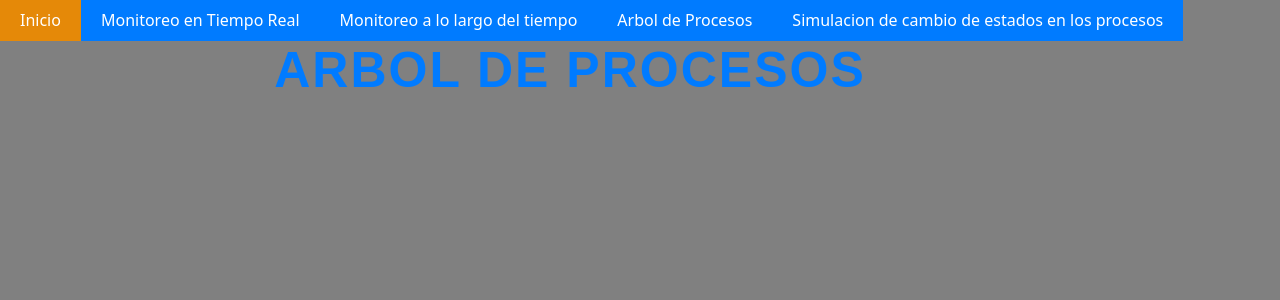
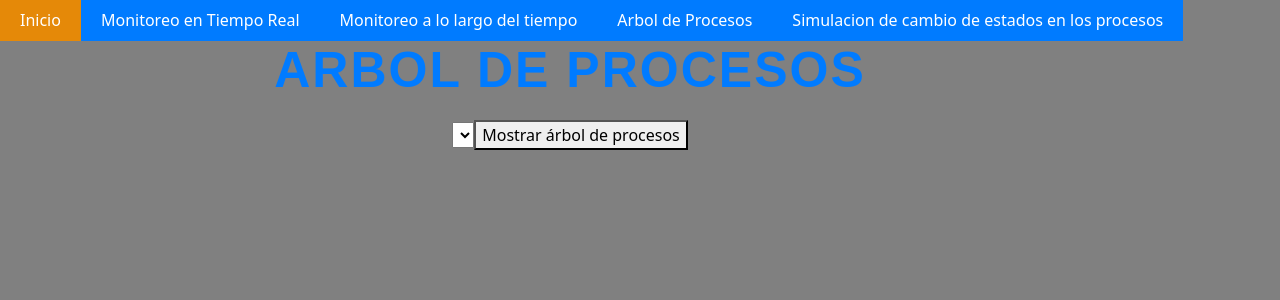
Before and after one commit to HenrryBran-Hub/SO1_1s2024_201314439, a React (Create React App) app in the folder Proyecto/Proyecto1/Frontend/react-front/: page /processtree in a window 1280 px wide. Shown: the top 300 px of the page. Built offline with nearby package versions, Linux system fonts and the light colour scheme.

Commit message:
add grafica

```diff
--- a/Proyecto/Proyecto1/Frontend/react-front/package.json
+++ b/Proyecto/Proyecto1/Frontend/react-front/package.json
@@ -14,6 +14,7 @@
     "react-dom": "^18.2.0",
     "react-router-dom": "^6.22.2",
     "react-scripts": "5.0.1",
+    "vis-network": "^9.1.9",
     "web-vitals": "^2.1.4"
   },
   "scripts": {
--- a/Proyecto/Proyecto1/Frontend/react-front/src/components/ProcessTree.js
+++ b/Proyecto/Proyecto1/Frontend/react-front/src/components/ProcessTree.js
@@ -1,14 +1,88 @@
-import React from "react";
+import React, { useEffect, useState } from "react";
 import NavBar from "./MyNavBar";
 import "../styles/ProcessTree.css";
+import { DataSet, Network } from "vis-network/standalone/esm/vis-network";
 
 const ProcessTree = () => {
+  const [pids, setPids] = useState([]);
+  const [selectedPid, setSelectedPid] = useState("");
+  const [network, setNetwork] = useState(null);
+  const [errorDeConexion, setErrorDeConexion] = useState(false); // Estado para manejar errores de conexión
+  const [msgError, setMsgError] = useState(""); // Estado para manejar mensajes de error
+
+  // Cargar los PIDs cada 10 segundos
+  useEffect(() => {
+    const interval = setInterval(() => {
+      fetch("http://localhost:8080/processtree/pid")
+        .then((response) => response.json())
+        .then((data) => {
+          // Reiniciar el estado de error de conexión si la solicitud es exitosa
+          setErrorDeConexion(false);
+          setMsgError("");
+          setPids(data);
+        })
+        .catch((error) => {
+          // Manejar errores de conexión
+          setErrorDeConexion(true);
+          setMsgError("Error de conexión. Inténtelo de nuevo más tarde.");
+          console.error("Error de conexión:", error);
+        });
+    }, 10000);
+    return () => clearInterval(interval);
+  }, []);
+
+  // Manejar la selección de un PID
+  const handleSelectPid = (event) => {
+    setSelectedPid(event.target.value);
+  };
+
+  // Manejar el clic en el botón
+  const handleClick = () => {
+    fetch(`http://localhost:8080/processtree/data?proceso=${selectedPid}`)
+      .then((response) => response.json())
+      .then((processData) => {
+        // Cambia 'data' a 'processData'
+        const nodes = new DataSet(processData);
+        const edges = new DataSet(
+          processData.flatMap((proceso, i) =>
+            proceso.hijos.map((hijo) => ({
+              from: i,
+              to: processData.findIndex((p) => p.PID === hijo.PID),
+            }))
+          )
+        );
+        const container = document.getElementById("network");
+        const data = {
+          nodes: nodes,
+          edges: edges,
+        };
+        const options = {};
+        setNetwork(new Network(container, data, options));
+      })
+      .catch((error) => {
+        // Manejar errores de conexión
+        setErrorDeConexion(true);
+        setMsgError("Error de conexión. Inténtelo de nuevo más tarde.");
+        console.error("Error de conexión:", error);
+      });
+  };
+
   return (
     <div>
       <NavBar />
       <div className="container">
         <h1 className="titulo">Arbol de Procesos</h1>
-        <div></div>
+        <select onChange={handleSelectPid}>
+          {pids.map((pid, index) => (
+            <option key={index} value={pid}>
+              {pid}
+            </option>
+          ))}
+        </select>
+        <button onClick={handleClick}>Mostrar árbol de procesos</button>
+        {/* Mostrar un mensaje de error si hay un error de conexión */}
+        {errorDeConexion && <div className="error-message">{msgError}</div>}
+        <div id="network"></div>
       </div>
     </div>
   );
```
Also changed, not shown: 1 other file (tests, documents, lock files or other folders).
